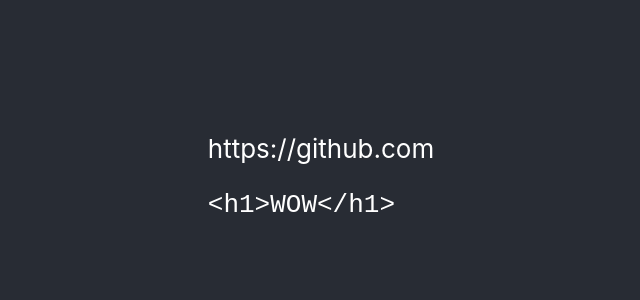
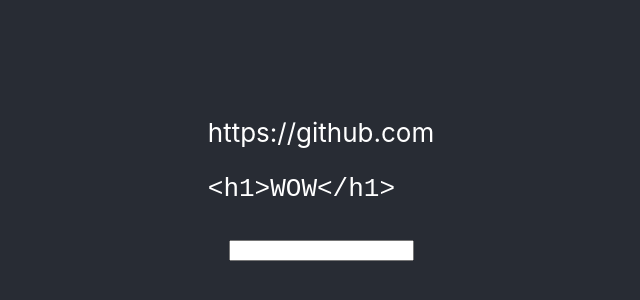
Before and after one commit to avere001/react-scraper, a React (Create React App) app in the folder frontend/: page / in a window 1280 px wide. Shown: the part 224-524 px from the top of the page, without its empty margins (319-959 px from the left). Built offline with nearby package versions, Linux system fonts and the light colour scheme.

Commit message:
Create component for entering new URLs

```diff
--- a/frontend/src/App.js
+++ b/frontend/src/App.js
@@ -2,6 +2,7 @@
 import './App.css';
 import React, {useEffect, useState} from "react";
 import Results from "./components/Results";
+import UrlEntry from "./components/UrlEntry";
 
 function App() {
     const [scraperResults, setScraperResults] = useState([]);
@@ -27,6 +28,7 @@
     return (
         <div className="App">
             <Results scraperResults={scraperResults}/>
+            <UrlEntry addResult={addResult}/>
         </div>
     );
 }
--- /dev/null
+++ b/frontend/src/components/UrlEntry.js
@@ -0,0 +1,20 @@
+import React, {useState} from "react"
+
+export default function UrlEntry(props) {
+    const [currentInput, setCurrentInput] = useState('')
+
+    let {addResult} = props;
+
+    function handleChange(event) {
+        setCurrentInput(event.target.value);
+    }
+    function handleSubmit(event) {
+        addResult({'url': currentInput, 'content': "<p>Such content</p>"})
+        setCurrentInput('');
+        event.preventDefault();
+    }
+
+    return <form onSubmit={handleSubmit}>
+        <input value={currentInput} onChange={handleChange}/>
+    </form>
+}
```
